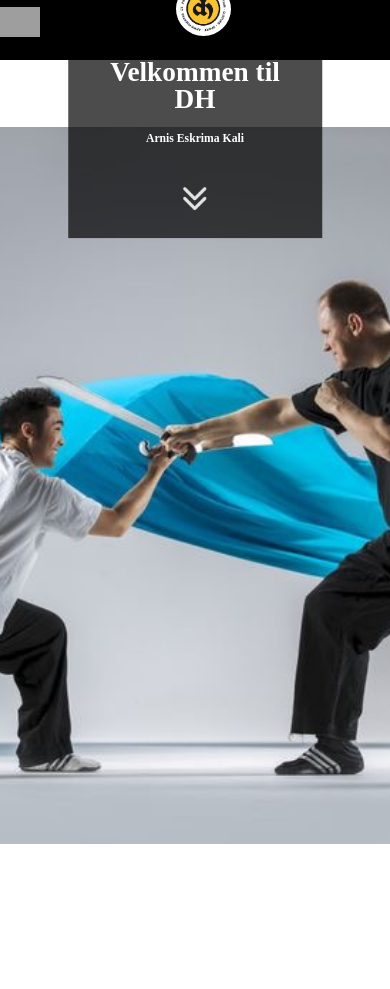
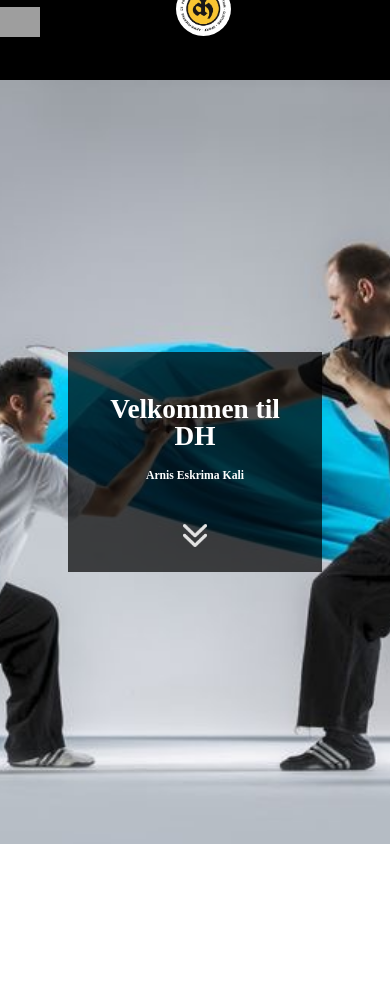
Before and after one commit to elmamael/kampsport, a PHP site: page /indexH.html in a window 390 px wide. Shown: the top 989 px of the page. Run offline with PHP 8.4, Linux system fonts and the light colour scheme; grey boxes are pictures that could not be loaded.

Commit message:
sdlewflfjsil

```diff
--- a/css/MyStyleKamp.css
+++ b/css/MyStyleKamp.css
@@ -58,11 +58,14 @@ table {
 .bakgrunnsbildediv {
 	width: 100vw;
 	height: 85vh;
-	margin-top: -40vh;
+	margin-top: 15vh;
 	background-image: url("../src/GetImage.jpg");
 	background-size: cover;
 	background-position: center center;
 	background-repeat: no-repeat;
+	display:flex;
+  	justify-content:center;
+ 	align-items:center;
 }
 
 
@@ -98,8 +101,7 @@ nav ul {
 
 }
     nav ul li {
-        background-color: white;
-        border: 3px solid #f9c534;
+        background-color: black;
         position: relative;
         white-space: nowrap;
     }
@@ -107,8 +109,13 @@ nav ul {
         background-color: #f9c534;
         border-color: #fff;
     }
+
+	nav ul li a:hover {
+        color: black;
+    }
+
     nav ul li a {
-        color: black;
+        color: white;
         display: block;
         margin: 0;
         padding: 18px;
@@ -140,11 +147,11 @@ nav ul {
     }
     @media only screen and (max-width: 600px) {
         nav {
-            height: 60px;
+            height: 9.5vh;
         }
         nav ul {
             display: block;
-            height: 60px;
+            height: 9.5vh;
             position: relative;
             top: 44px;
         }
@@ -179,6 +186,11 @@ nav ul {
             right: 0;
             top: 16px;
         }
+
+		.bakgrunnsbildediv {
+			height: 90.5vh;
+			margin-top: 9.5vh;
+		}
     }
 /*Navbar slutt*/
 
@@ -193,12 +205,9 @@ nav ul {
   background-color: rgba(0,0,0, 0.7); /* Black w/opacity/see-through */
   color: white;
   font-weight: bold;
-  margin-left: 50%;
-  margin-top: 55vh;
-  transform: translate(-50%, -50%);
+  margin: 0 auto;
   width: 65%;
   padding: 25px;
-  text-align: center;
 }
 
 .Velkommen h1{
@@ -215,11 +224,9 @@ nav ul {
 
 .Velkommen img{
 	width: 6vw;
-	height: auto;
-	align-items: center;
-	margin-top: 5vh;
+	display: block;
+	margin: 5vh auto 0;
 }
-
 
 .iframe-container {
   overflow: hidden;
@@ -234,7 +241,7 @@ nav ul {
   border: 0;
   width: 70%;
   height: 70%;
-	margin-top: 20vh;
+	margin-top: 18vh;
 }
 
 
--- a/indexH.html
+++ b/indexH.html
@@ -32,8 +32,7 @@
 		<h1>Velkommen til DH</h1>
 		<h2>Arnis Eskrima Kali</h2>
 		<a href="#YTvideo"><img src="src/arrowsWhite.png" alt="arrows"></a>
-	</div>
-
+		</div>
 	</div>
 
 
```
